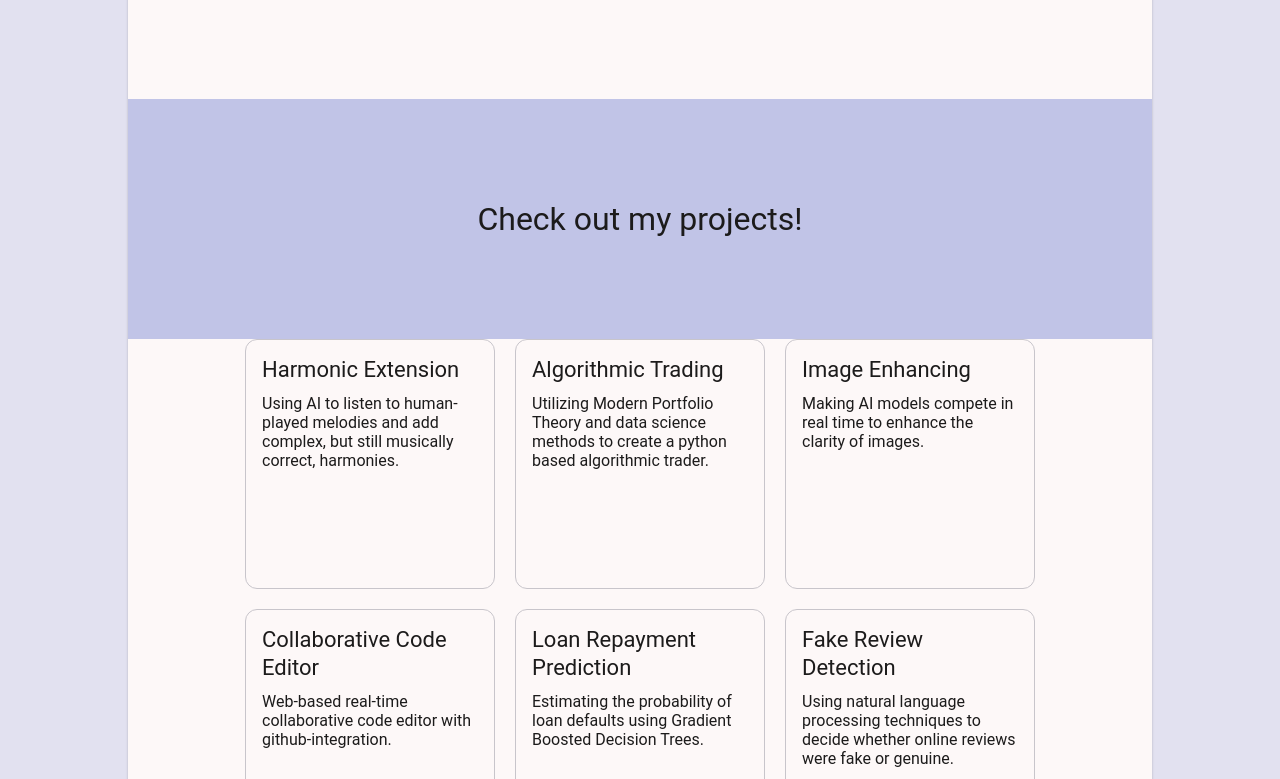
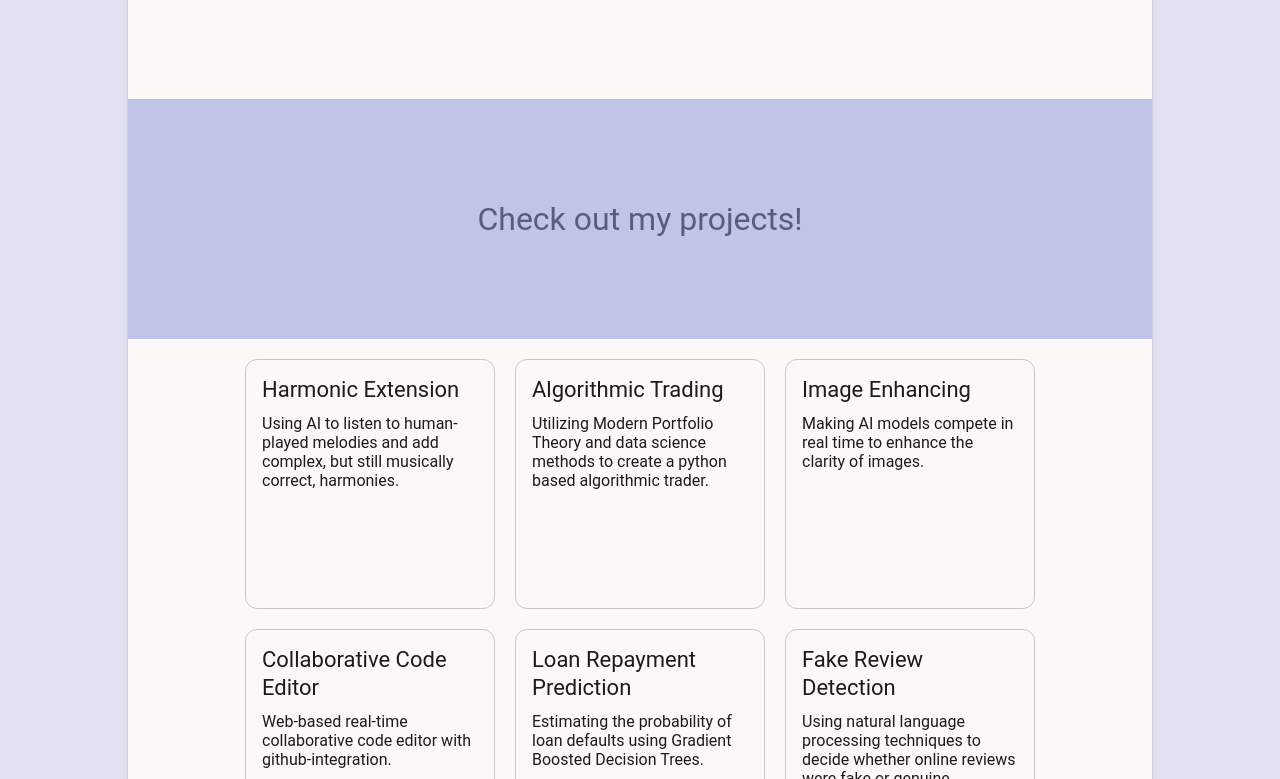
Before and after one commit to durbin3/website, an Angular app: page / in a window 1280 px wide. Shown: the part 301-1080 px from the top of the page. Built offline with nearby package versions, Linux system fonts and the light colour scheme.

Commit message:
clean up spacing

```diff
--- a/src/app/pages/home-page/home-page.scss
+++ b/src/app/pages/home-page/home-page.scss
@@ -10,10 +10,11 @@
     // padding-right: 15%;
 }
 .section {
-    // padding-left: 15%;
-    // padding-right: 15%;
+    margin-top: 20px;
+    margin-bottom: 20px;
 }
 #project-spacer {
+    color: var(--mat-sys-primary);
     background-color: var(--mat-sys-inverse-primary);
 }
 .text {
@@ -28,7 +29,7 @@
 #self-name {
     font: var(--mat-sys-headline-large);
     text-align: left;
-    margin-bottom: 10px;
+    margin-bottom: 20px;
 }
 
 #projects {
--- a/src/app/pages/home-page/home-page.ts
+++ b/src/app/pages/home-page/home-page.ts
@@ -4,7 +4,7 @@ import { MatDivider } from '@angular/material/divider';
 
 @Component({
     selector: 'app-home-page',
-    imports: [ProjectPreview, MatDivider],
+    imports: [ProjectPreview],
     templateUrl: './home-page.html',
     styleUrl: './home-page.scss',
 })
```
